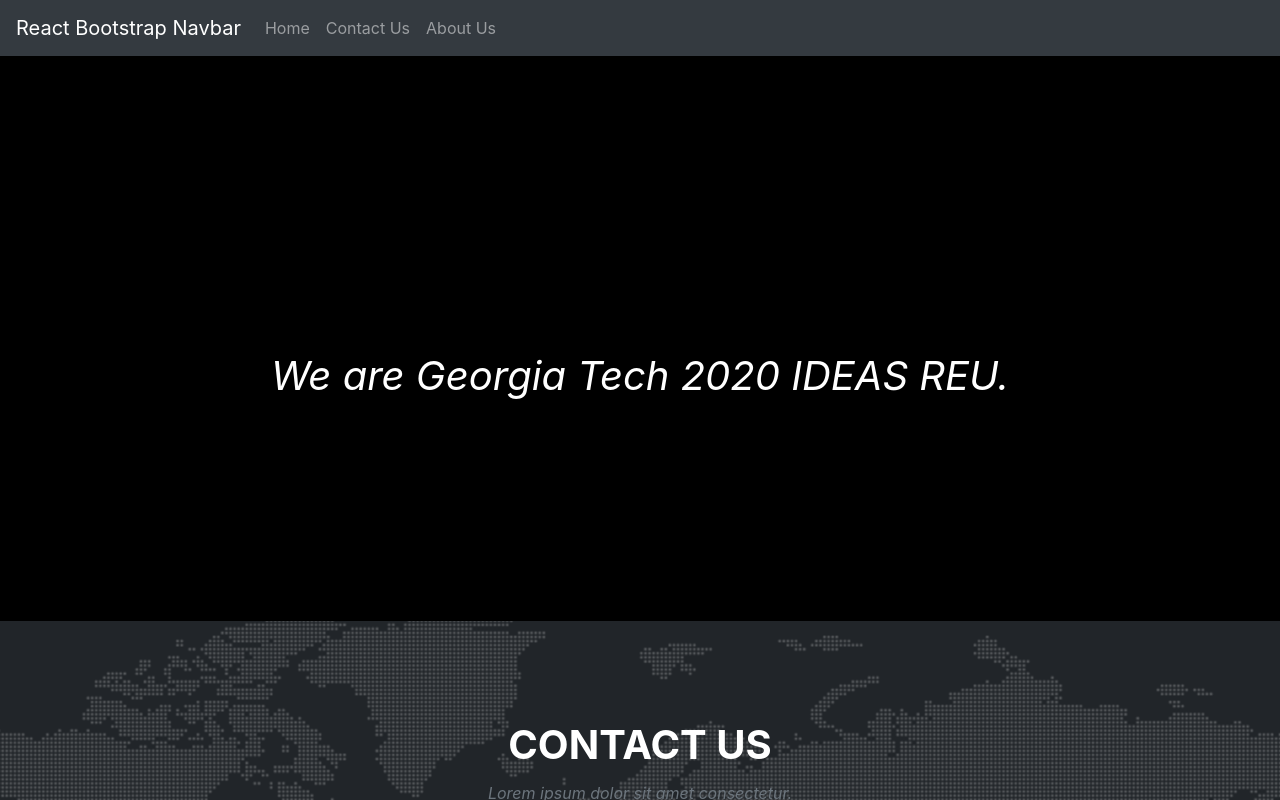
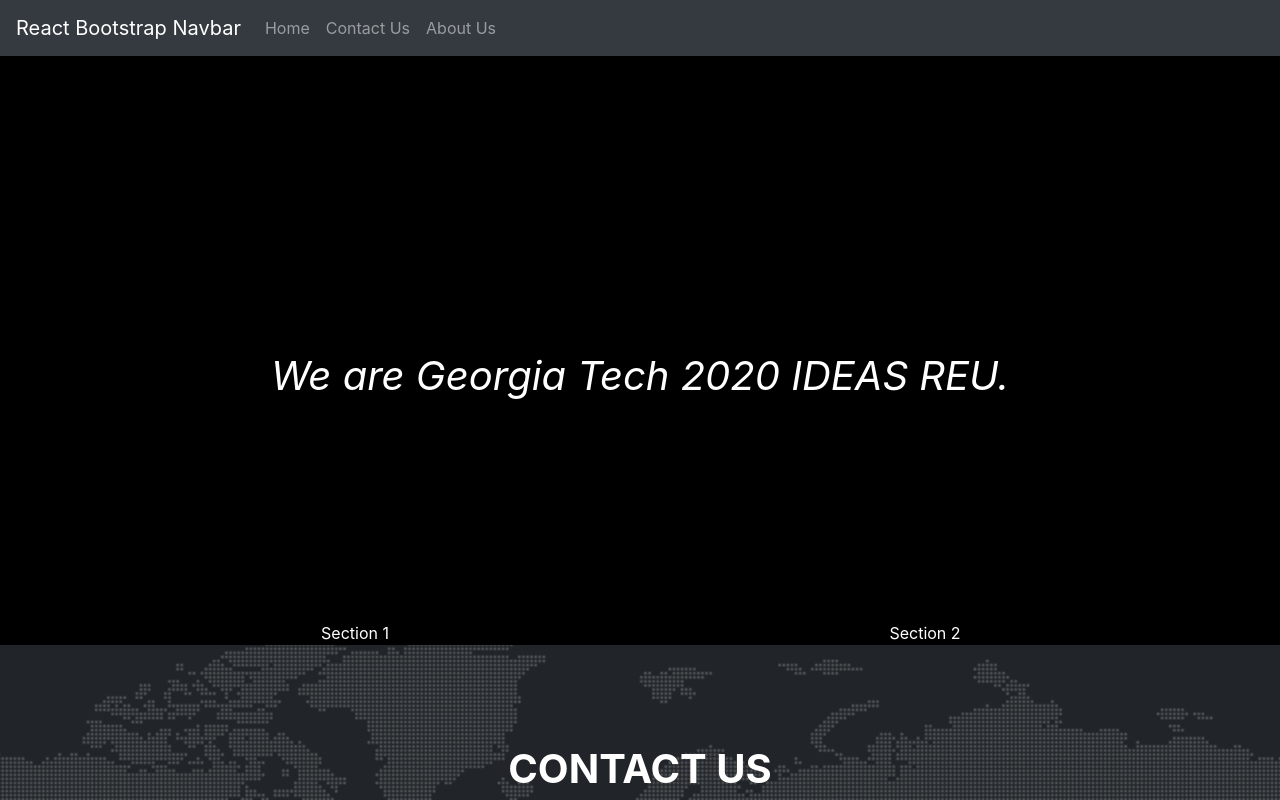
Before and after one commit to GTIdeas2020REU/GTIdeas2020REU.github.io, a React (Create React App) app: page / in a window 1280 px wide. Shown: the top 800 px of the page. Built offline with nearby package versions, Linux system fonts and the light colour scheme.

Commit message:
add subsections

```diff
--- a/package.json
+++ b/package.json
@@ -12,6 +12,7 @@
     "react-dom": "^16.13.1",
     "react-router-dom": "^5.2.0",
     "react-scripts": "3.4.1",
+    "reactstrap": "^8.5.1",
     "styled-components": "^4.3.2"
   },
   "scripts": {
--- a/src/pages/Home.js
+++ b/src/pages/Home.js
@@ -1,5 +1,6 @@
 import React from 'react';
 import styled from 'styled-components';
+import { Container, Row, Col } from 'reactstrap';
 
 export const Home = (props) => (
   <header className="masthead">
@@ -10,6 +11,11 @@
       {/*<a className="btn btn-primary btn-xl text-uppercase js-scroll-trigger" href="#services">Tell Me More</a>*/}
     </div>
   </div>
+  <Container>
+    <Row xs="2">
+      <Col xs="6">Section 1</Col>
+      <Col>Section 2</Col>
+    </Row>
+  </Container>
 </header>
-
 )
```
Also changed, not shown: 1 other file (tests, documents, lock files or other folders).
